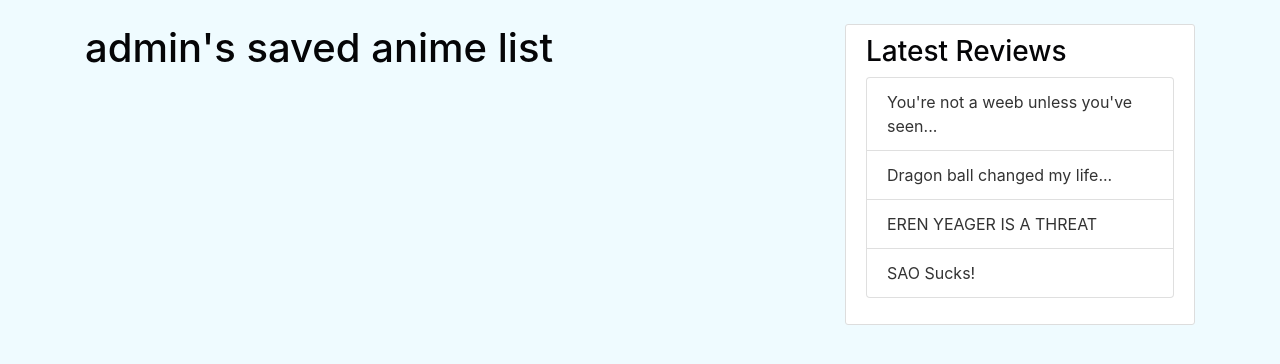
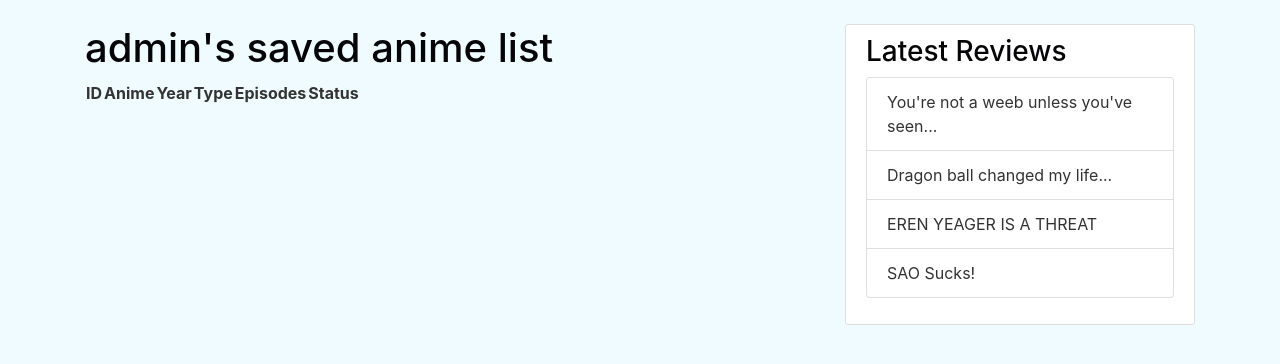
Before and after one commit to rafsandwich/Full-Stack-Media-Recommendation-System, a Django app: page /userlist/ in a window 1280 px wide. Shown: the part 56-420 px from the top of the page. Run offline with Django 4.2, Linux system fonts and the light colour scheme; a user stored in the database is signed in; lists and menus that the app fills with data are empty; parts of the project's set-up code (start-up, migrations or seed data) failed here and were passed over; some libraries are stand-ins or nearby versions.

Commit message:
UserList model correction

```diff
--- a/animeweb/templates/profile.html
+++ b/animeweb/templates/profile.html
@@ -3,7 +3,7 @@
 {% block content %}
     <div class="content-section">
         <div class="media">
-        <img class="rounded-circle account-img" src="{{ user.profile.profile_pic.url }}">
+        <img class="rounded-circle account-img" src="{{ user.profile.profile_pic.url }}" alt="Profile Picture">
         <div class="media-body">
             <h2 class="account-heading">{{ user.username }}</h2>
             <p class="text-secondary">{{ user.email }}</p>
--- a/animeweb/templates/userlist.html
+++ b/animeweb/templates/userlist.html
@@ -1,4 +1,33 @@
 {% extends "base.html" %}
 {% block content %}
     <h1>{{ user.username }}'s saved anime list</h1>
+    {% for a in user.userlist.anime_in_list.all %}
+        {{ a.title }}
+        <p>{{ a.year }}</p>
+    {% endfor %}
+
+		<table id="userlists">
+			<tr>
+				<th>ID</th>
+				<th>Anime</th>
+				<th>Year</th>
+				<th>Type</th>
+				<th>Episodes</th>
+				<th>Status</th>
+			</tr>
+			{% for a in user.userlist.anime_in_list.all %}
+				<tr>
+					<td>{{forloop.counter}}
+						<br>
+						<button class="small submit">Delete Entry</button>
+					</td>
+					<td>{{ a.title }}</td>
+					<td>{{ a.year }}</td>
+					<td>{{ a.type }}</td>
+					<td>{{ a.episodes }}</td>
+					<td>{{ a.status }}</td>
+				</tr>
+			{% endfor %}
+		</table>
+
 {% endblock content %}
--- a/animeweb/users/signals.py
+++ b/animeweb/users/signals.py
@@ -1,7 +1,7 @@
 from django.db.models.signals import post_save #signal fired after object saved
 from django.contrib.auth.models import User #sender, sends the signal
 from django.dispatch import receiver
-from .models import Profile
+from .models import Profile, UserList
 
 #when a user is saved, then send this signal received by createProfile function
 @receiver(post_save, sender=User)
@@ -10,7 +10,9 @@ def createProfile(sender, instance, created, **kwargs):
     if created:
         #create profile object with user = instance of user that was created
         Profile.objects.create(user=instance)
+        UserList.objects.create(user=instance)
 
 @receiver(post_save, sender=User)
 def saveProfile(sender, instance, **kwargs):
     instance.profile.save()
+    instance.userlist.save()
```
Also changed, not shown: animeweb/users/migrations/0002_userlist.py (added).
